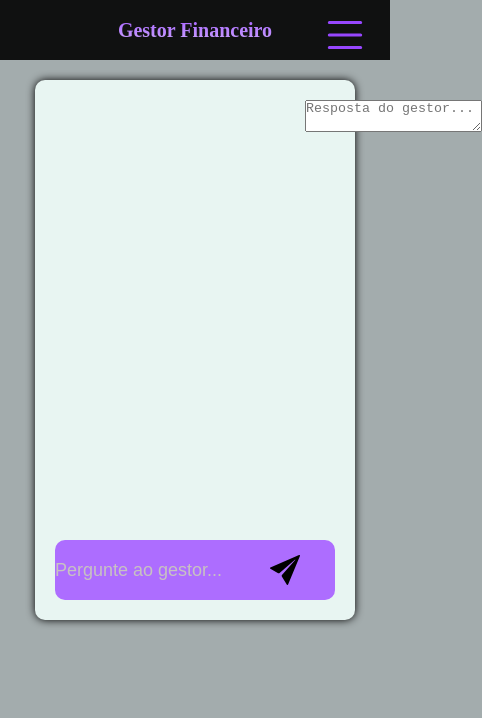
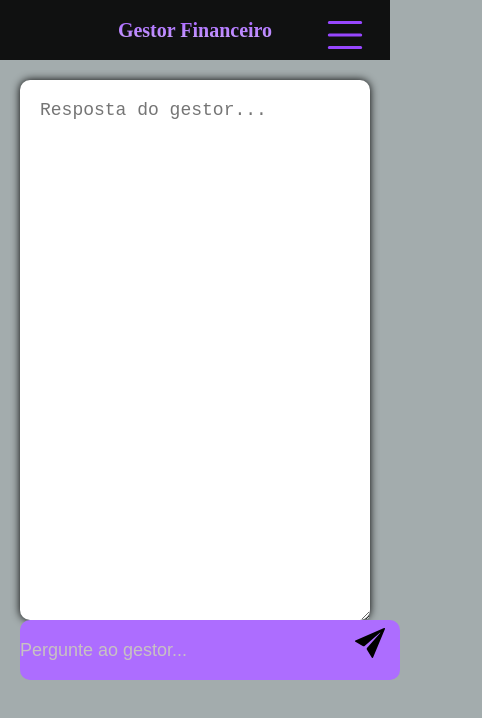
Before and after one commit to ArnaldWeslen05/GestorFinanceiro, a React (Create React App) app in the folder front/: page / in a window 390 px wide. Shown: the top 718 px of the page, 482 px wide, since content can reach past the window. Built offline with nearby package versions, Linux system fonts and the light colour scheme.

Commit message:
style(front): Arruma chat

```diff
--- a/front/src/componetes/Chat.js
+++ b/front/src/componetes/Chat.js
@@ -4,21 +4,21 @@ import './chat.css';
 import axios from 'axios';
 import { useState } from "react";
 
-const Corpo = () =>{
-    const  [ pergunta, setPergunta] = useState('')
-    const [ resposta, setResposta] = useState('')
+const Corpo = () => {
+    const [pergunta, setPergunta] = useState('')
+    const [resposta, setResposta] = useState('')
 
     const handlePerguntaChange = (e) => {
         setPergunta(e.target.value)
     }
 
     const enviar = () => {
-    axios.post('http://localhost:4000/pergunte-ao-chatgpt', {prompt: pergunta})
+        axios.post('http://localhost:4000/pergunte-ao-chatgpt', { prompt: pergunta })
             .then(response => {
                 console.log(response);
                 setResposta(response.data.completion);
 
-        axios.post ('http://localhost:5000/dados', {pergunta: pergunta, resposta: response.data.completion})
+                axios.post('http://localhost:5000/dados', { pergunta: pergunta, resposta: response.data.completion })
                     .then(response => {
                         console.log('dados enviados com sucesso: ', response);
                     })
@@ -29,12 +29,19 @@ const Corpo = () =>{
                 console.log(erro);
             })
     }
-    return(
+    return (
         <div>
             <section>
                 <div className="corpo">
-                    <div className="caixa">
 
+                    <div className="resposta">
+                        <textarea
+                            value={resposta}
+                            placeholder="Resposta do gestor..."
+                             readOnly
+
+                        />
+                    </div>
                     <div className="pergunta">
                         <input
                             value={pergunta}
@@ -42,17 +49,8 @@ const Corpo = () =>{
                             type="text"
                             id="pergunta"
                             placeholder="Pergunte ao gestor..."
-                                 required  />
+                            required />
                         <button onClick={enviar}><IoIosSend /></button>
-                        </div>
-                        <div className="resposta">
-                            <textarea
-                                value={resposta}
-                                placeholder="Resposta do gestor..."
-                                readOnly
-                                style={{ whiteSpace: 'pre-wrap' }}
-                            />
-                         </div>
                     </div>
                 </div>
             </section>
--- a/front/src/componetes/chat.css
+++ b/front/src/componetes/chat.css
@@ -1,41 +1,47 @@
-.corpo{
+
+.resposta {
+    display: flex;
+    justify-content: center;
+    align-items: flex-start;
+}
+.resposta textarea {
+    width: 850px;
+    height: 500px;
+    box-shadow: 0px 0px 8px;
+    padding: 20px;
+    margin-left: 250px;
+    margin-top: 100px;
+    border-radius: 10px;
+    border: none;
+    white-space: pre-wrap;
+    font-size: 18px;
+    resize: vertical;
+    overflow-y: auto;
+}
+.pergunta {
     display: flex;
     justify-content: center;
     align-content: center;
-    margin-top: 20px;
+    text-align: center;vertical-align: top;
+    word-wrap: break-word;
 }
-.caixa{
-   background-color: #E8F5F2;
-   width: 900px;
-   height: 500px;
-   box-shadow: 0px 0px 8px;
-   display: flex;
-   padding: 20px;
-   margin: 80px ;
-   border-radius: 10px;
-}
-.pergunta{
-    display: flex;
-    margin-top: 0;
-    align-self: flex-end;
-    justify-content: center;
-    align-items: center;
-    align-content: center;
-}
-.pergunta input{
+.pergunta input {
     width: 900px;
     height: 60px;
-    background-color: #AD6DFF ;
+    background-color: #ad6dff;
     border-radius: 10px;
     border: none;
+    margin-left: 220px;
     font-size: 18px;
+
+
 }
-.pergunta input::placeholder{
+.pergunta input::placeholder {
     margin: 15px;
     font-size: 18px;
-    color: #C8C2C2 ;
+    color: #c8c2c2;
 }
-.pergunta button{
+.pergunta button {
     display: flex;
     align-items: center;
     margin-left: -70px;
@@ -43,63 +49,28 @@
     background: transparent;
     border: none;
 }
-.pergunta button svg{
+.pergunta button svg {
     cursor: pointer;
     height: 40px;
     width: 40px;
 }
-@media screen and (max-width:1450px) {
-    .caixa{
-        width: 800px;
-        margin: 30px ;
-        margin-left: 150px;
-    }
-    .pergunta input{
-        width: 800px;
-    }
-}
-@media screen and (max-width:1250px){
-    .caixa{
-        margin-left: 150px;
+
+  @media screen and (max-width: 1250px) {
+    .resposta textarea{
          margin-top: 200px;
     }
 }
 
-@media screen and (max-width :850px ) {
-    .caixa{
-        width: 600px;
-        height: 600px;
-        margin-top: 60px;
+@media screen and (max-width: 850px) {
+
+     .resposta textarea{
+
+        margin-left: 20px;
+        margin-right: 20px ;
+        margin-top: 20px;
      }
      .pergunta input{
-        width: 600px;
+        margin-left: 20px;
+        margin-right: 20px ;
      }
 }
-@media screen and (max-width :750px ) {
-    .caixa{
-        width: 500px;
-        height: 500px;
-    }
-    .pergunta input{
-        width: 500px;
-    }
-}
-@media screen and (max-width :650px ) {
-    .caixa{
-        width: 400px;
-        height: 500px;
-    }
-    .pergunta input{
-        width: 400px;
-    }
-}
-@media screen and (max-width: 450px){
-    .caixa{
-        width: 280px;
-        height: 500px;
-        margin: 0;
-    }
-    .pergunta input{
-        width: 280px;
-    }
-}
--- a/front/src/componetes/funcoes.css
+++ b/front/src/componetes/funcoes.css
@@ -1,7 +1,7 @@
 .caixa-footer{
     position: absolute;
     display: block;
-    margin: 50px;
+    margin: 90px;
 }
 .box-footer{
     text-align: center;
@@ -28,6 +28,7 @@
         padding: 30px;
         cursor: pointer;
         align-items: center;
+        margin: 0;
     }
     .box-footer{
         width: 180px;
--- a/front/src/componetes/style.css
+++ b/front/src/componetes/style.css
@@ -8,7 +8,7 @@ body{
     align-items: center;
     background-color: rgba(0, 0, 0, 0.9);
     backdrop-filter: saturate(100%) blur(20%);
-    width: 100%;
+    width: 100vw;
     height: 60px;
 }
 .cabeçario h1 {
```
Also changed, not shown: 1 other file (tests, documents, lock files or other folders). Lines whose indentation alone changed are shown as unchanged.
